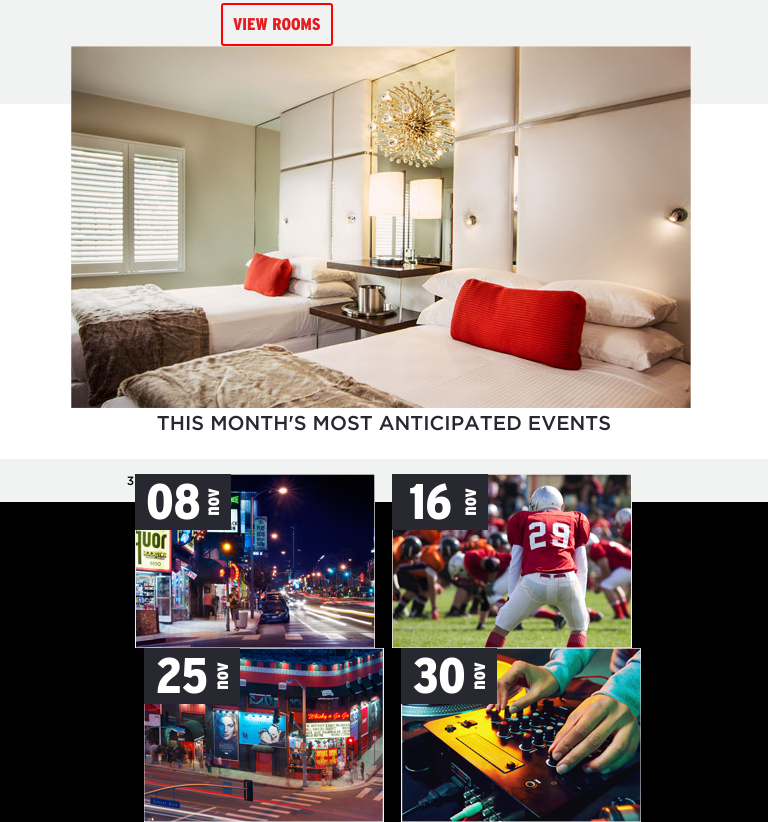
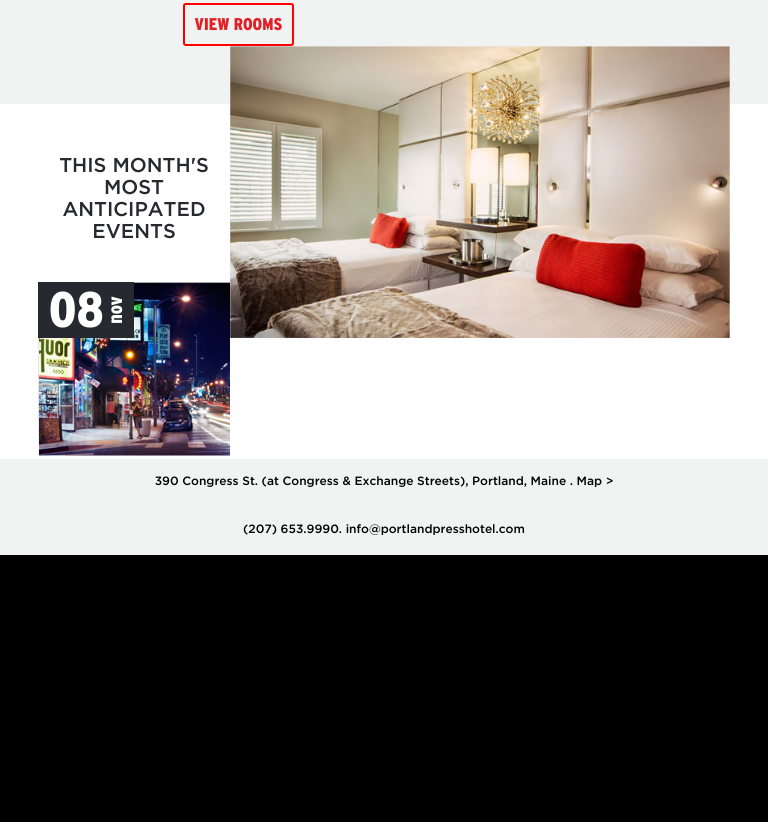
Before and after one commit to alcidesrodriguezreyes/tambourine, a website: page app/index.html in a window 768 px wide. Shown: the part 1388-2210 px from the top of the page. After the commit the page ends 1943 px from the top, so only its background shows below. Drawn offline with Linux system fonts and the light colour scheme.

Commit message:
tablet version

```diff
--- a/app/js/app/app.js
+++ b/app/js/app/app.js
@@ -17,7 +17,7 @@
             breakpoint: 640
         },{
             breakpoint: 700,
-            settings: 'unslick'
+            //settings: 'unslick'
         },{
             breakpoint: 1024,
             settings: 'unslick'
--- a/stylesheets/common/_common.scss
+++ b/stylesheets/common/_common.scss
@@ -89,4 +89,13 @@ header{
     }
 }
 
+@media (min-width: 768px) and (max-width: 1024px){
+    .wrapper{
+        width: 90%;
+    }
+    .logo-container{
+        width: 36%;
+        left: 32%;
+    }
+}
 //end header
--- a/stylesheets/common/_footer.scss
+++ b/stylesheets/common/_footer.scss
@@ -39,3 +39,20 @@ footer{
         text-align: center;
     }
 }
+
+@media (min-width: 768px) and (max-width: 1024px){
+    footer{
+        height: auto;
+    }
+    .copyrights{
+        height: auto;
+    }
+    .rights{
+        width: 100%;
+        text-align: center;
+    }
+    .contact-info{
+        width: 100%;
+        text-align: center;
+    }
+}
--- a/stylesheets/modules/_article.scss
+++ b/stylesheets/modules/_article.scss
@@ -94,3 +94,11 @@ $article-padding-top: 66px;
         }
     }
 }
+@media (max-width: 1024px){
+    .article-image{
+        width: 500px;
+        img{
+            width: 100%;
+        }
+    }
+}
```
Also changed, not shown: app/css/main.css, stylesheets/main.css, 1 other file.
